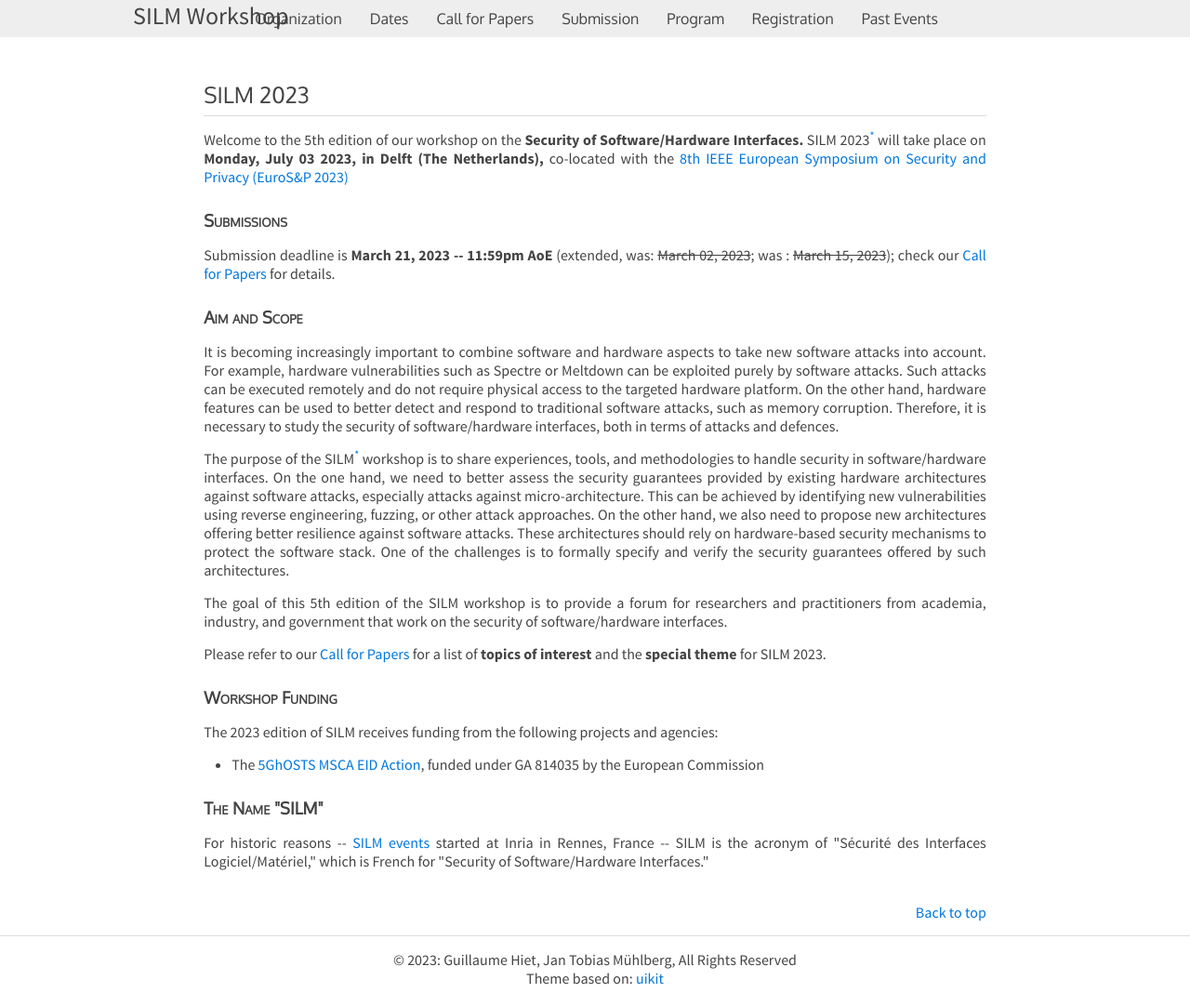
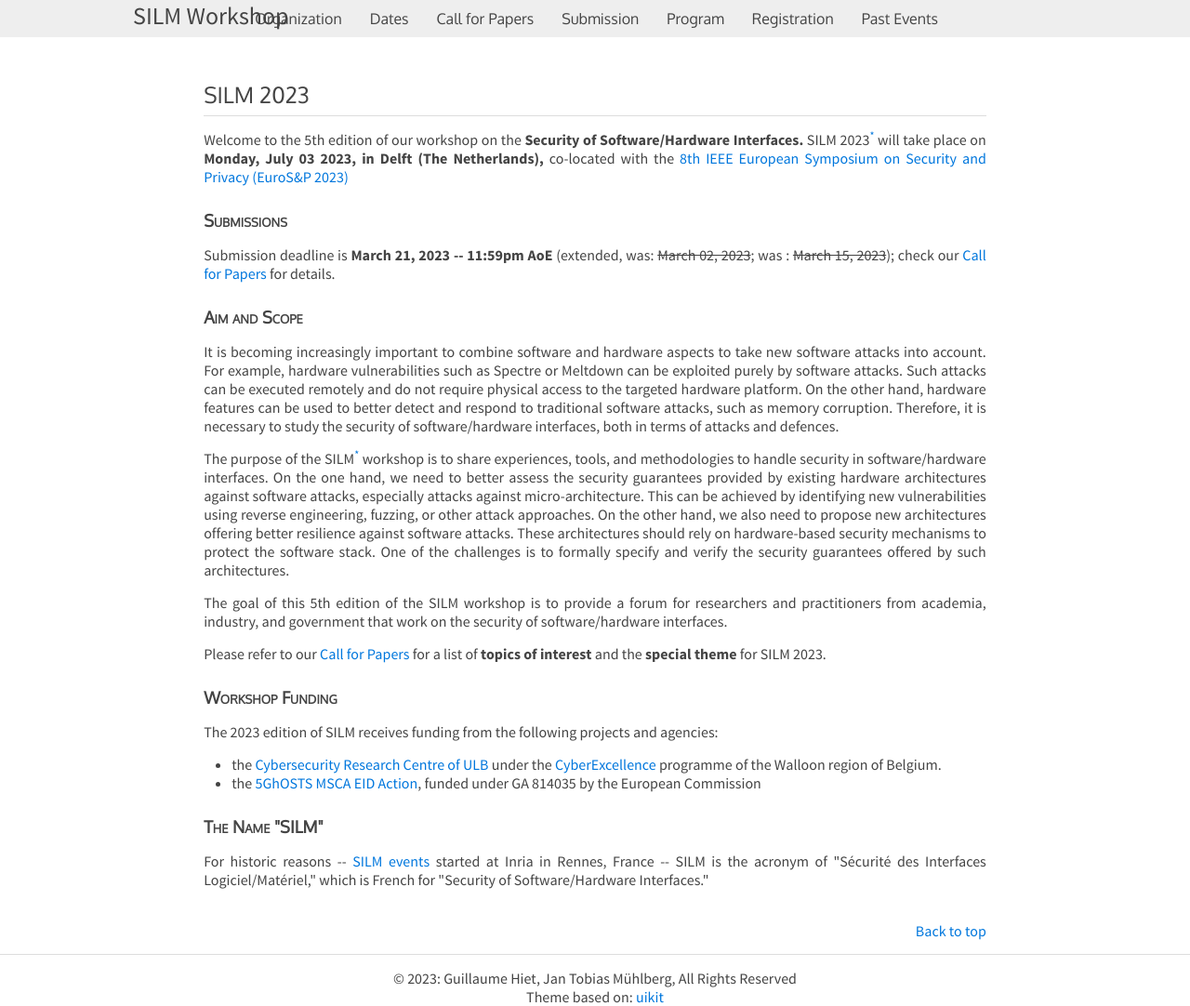
Before and after one commit to silm-workshop/silm-workshop.github.io, a Jekyll site: the page built from index.html, in a window 1280 px wide. Shown: the whole page at 93% size. Built offline with Jekyll 4.4.1, drawn with Linux system fonts in a browser that asks for light colours.

Commit message:
funding updated

```diff
--- a/index.html
+++ b/index.html
@@ -67,7 +67,11 @@ theme</strong> for SILM 2023.
 The 2023 edition of SILM receives funding from the following projects and
 agencies:
 <ul>
-  <li>The <a href="https://5ghosts.eu/">5GhOSTS MSCA EID Action</a>, funded under GA 814035 by the European Commission</li>
+  <li>the <a href="https://cybersecurity.ulb.ac.be/">Cybersecurity Research
+Centre of ULB</a> under the <a
+href="https://www.cyberexcellence.be/">CyberExcellence</a> programme
+of the Walloon region of Belgium.</li>
+  <li>the <a href="https://5ghosts.eu/">5GhOSTS MSCA EID Action</a>, funded under GA 814035 by the European Commission</li>
 </ul>
 </p>
 
```
